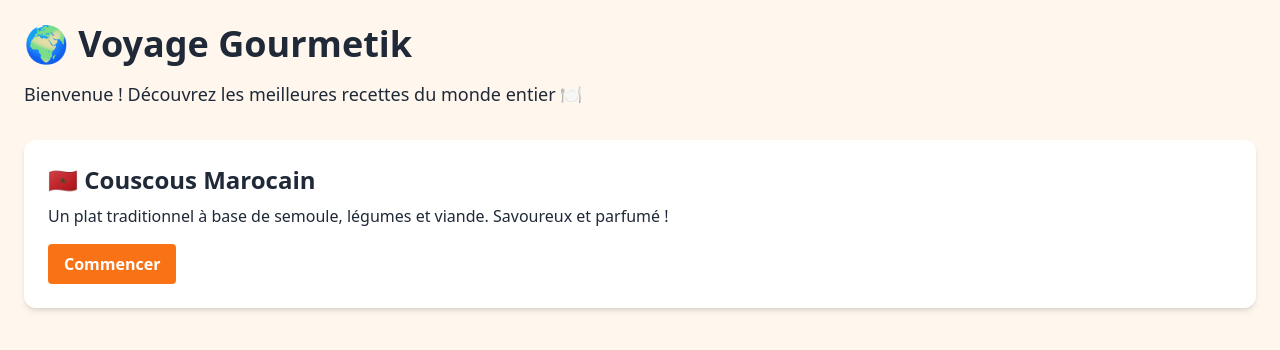
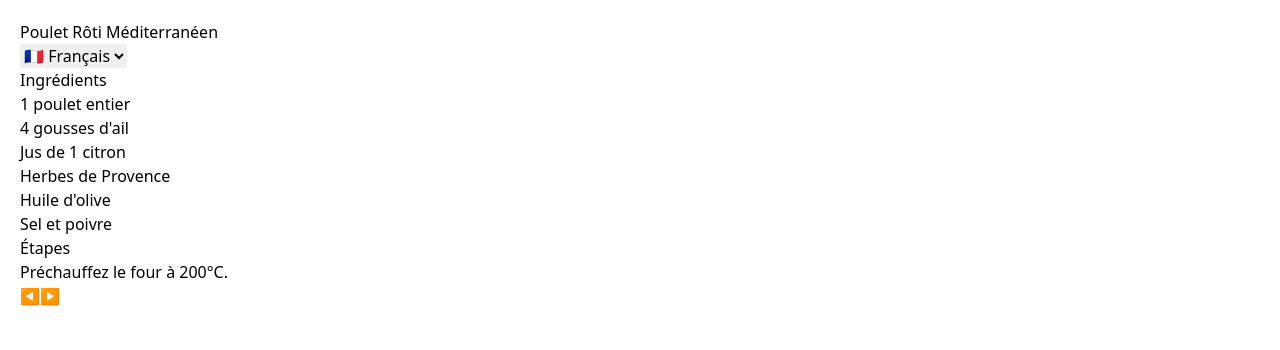
Before and after one commit to gourmetikhamid/Voyagegourmetik-app, a Next.js app: page / in a window 1280 px wide. Shown: the top 350 px of the page. Built offline with nearby package versions, Linux system fonts and the light colour scheme.

Commit message:
Update index.js

```diff
--- a/pages/index.js
+++ b/pages/index.js
@@ -1,27 +1,46 @@
-import Head from 'next/head'
+import { useState } from 'react';
 
 export default function Home() {
+  const [langue, setLangue] = useState("fr");
+  const [etape, setEtape] = useState(0);
+
+  const recette = {
+    titre: {
+      fr: "Poulet Rôti Méditerranéen",
+      en: "Mediterranean Roasted Chicken",
+      ar: "دجاج مشوي على الطريقة المتوسطية"
+    },
+    ingredients: {
+      fr: ["1 poulet entier", "4 gousses d'ail", "Jus de 1 citron", "Herbes de Provence", "Huile d'olive", "Sel et poivre"],
+      en: ["1 whole chicken", "4 garlic cloves", "Juice of 1 lemon", "Provence herbs", "Olive oil", "Salt and pepper"],
+      ar: ["دجاجة كاملة", "4 فصوص ثوم", "عصير ليمونة", "أعشاب بروفانس", "زيت الزيتون", "ملح وفلفل"]
+    },
+    etapes: {
+      fr: ["Préchauffez le four à 200°C.", "Frottez le poulet avec les ingrédients.", "Placez au four pendant 1h15.", "Laissez reposer 10 minutes."],
+      en: ["Preheat the oven to 200°C.", "Rub the chicken with ingredients.", "Roast for 1h15.", "Let rest 10 minutes."],
+      ar: ["سخّن الفرن إلى 200 درجة.", "افرك الدجاج بالمكونات.", "اخبز لمدة ساعة و15 دقيقة.", "اتركه يستريح 10 دقائق."]
+    }
+  };
+
   return (
-    <div className="min-h-screen bg-orange-50 text-gray-800 p-6">
-      <Head>
-        <title>Voyage Gourmetik</title>
-        <meta name="description" content="Recettes du monde entier" />
-      </Head>
+    <main style={{ padding: 20 }}>
+      <h1>{recette.titre[langue]}</h1>
+      <select value={langue} onChange={(e) => setLangue(e.target.value)}>
+        <option value="fr">🇫🇷 Français</option>
+        <option value="en">🇬🇧 English</option>
+        <option value="ar">🇲🇦 عربي</option>
+      </select>
 
-      <h1 className="text-4xl font-bold mb-4">🌍 Voyage Gourmetik</h1>
-      <p className="text-lg mb-8">
-        Bienvenue ! Découvrez les meilleures recettes du monde entier 🍽️
-      </p>
+      <h2>{langue === "fr" ? "Ingrédients" : langue === "en" ? "Ingredients" : "المكونات"}</h2>
+      <ul>
+        {recette.ingredients[langue].map((item, i) => <li key={i}>{item}</li>)}
+      </ul>
 
-      <div className="bg-white shadow-md rounded-xl p-6 mb-6">
-        <h2 className="text-2xl font-semibold mb-2">🇲🇦 Couscous Marocain</h2>
-        <p>
-          Un plat traditionnel à base de semoule, légumes et viande. Savoureux et parfumé !
-        </p>
-        <button className="mt-4 bg-orange-500 hover:bg-orange-600 text-white font-bold py-2 px-4 rounded">
-          Commencer
-        </button>
-      </div>
-    </div>
-  )
+      <h2>{langue === "fr" ? "Étapes" : langue === "en" ? "Steps" : "الخطوات"}</h2>
+      <p>{recette.etapes[langue][etape]}</p>
+
+      <button onClick={() => setEtape(Math.max(etape - 1, 0))}>◀️</button>
+      <button onClick={() => setEtape(Math.min(etape + 1, recette.etapes[langue].length - 1))}>▶️</button>
+    </main>
+  );
 }
```
